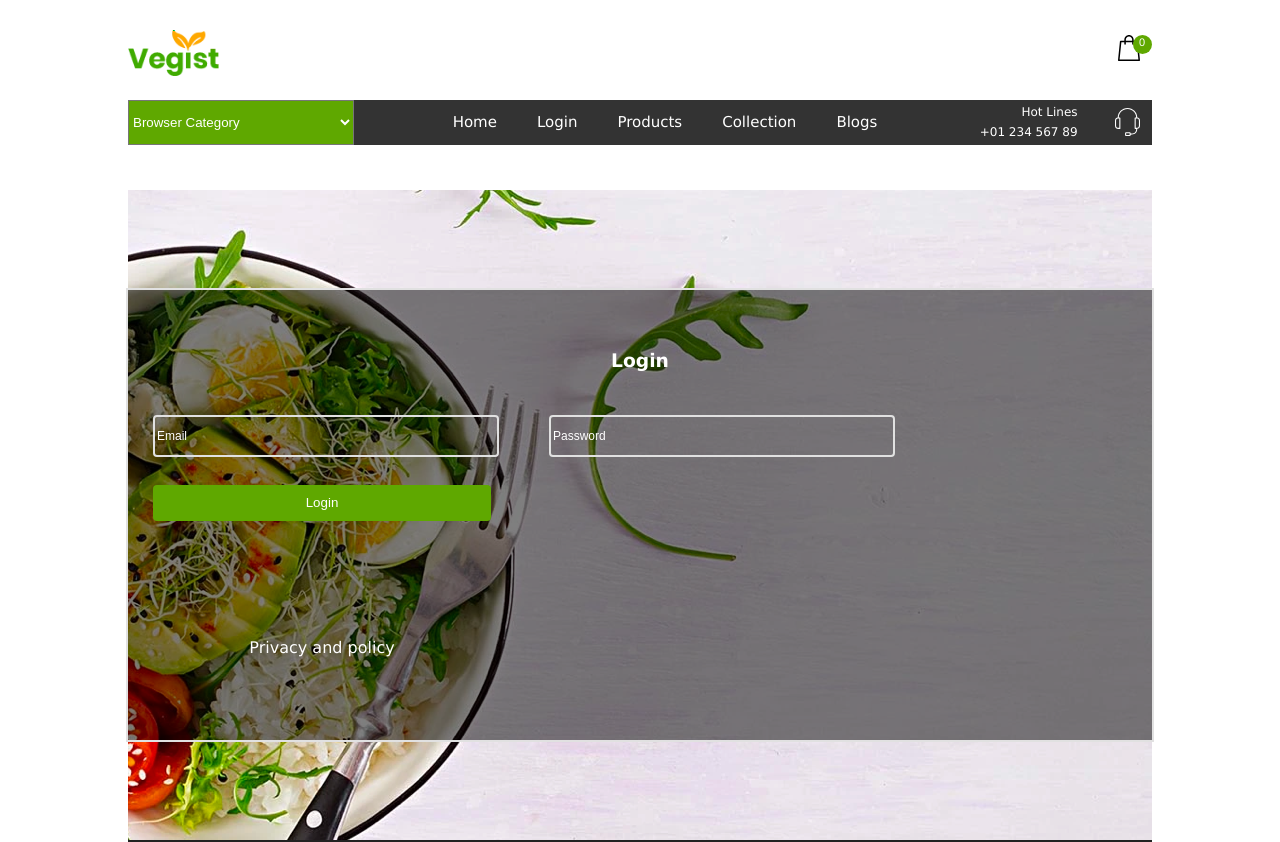
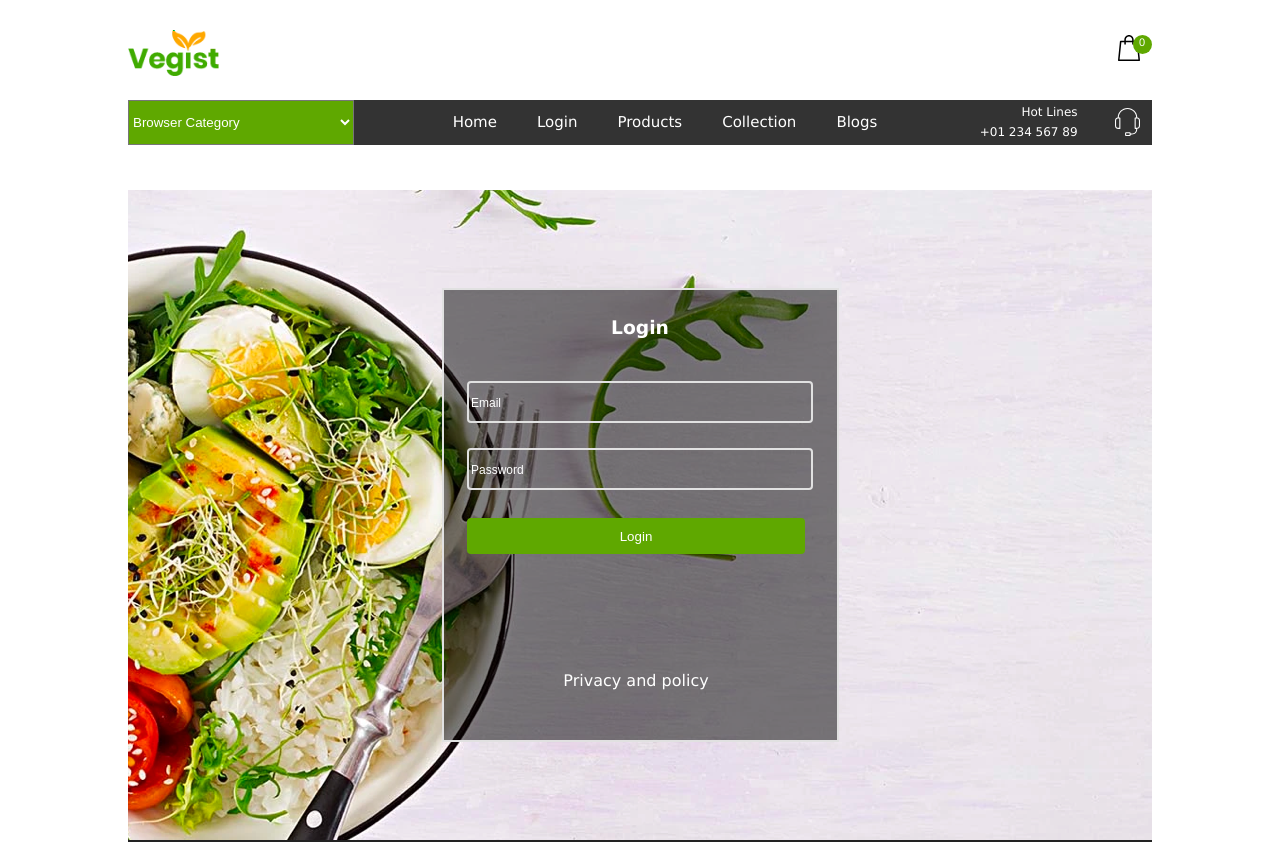
Before and after one commit to leilamahmoudi/vegis, a React (Create React App) app: page /login in a window 1280 px wide. Shown: the top 842 px of the page. Built offline with nearby package versions, Linux system fonts and the light colour scheme.

Commit message:
Fix login form

```diff
--- a/src/components/login/loginForm.scss
+++ b/src/components/login/loginForm.scss
@@ -6,7 +6,7 @@
 
 .LoginForm {
   @include flexCenter;
-  // width: 393px;
+  width: 393px;
   height: 450px;
   color: rgba(255, 255, 255, 0);
   background-color: rgba(0, 0, 0, 0.5);
```
